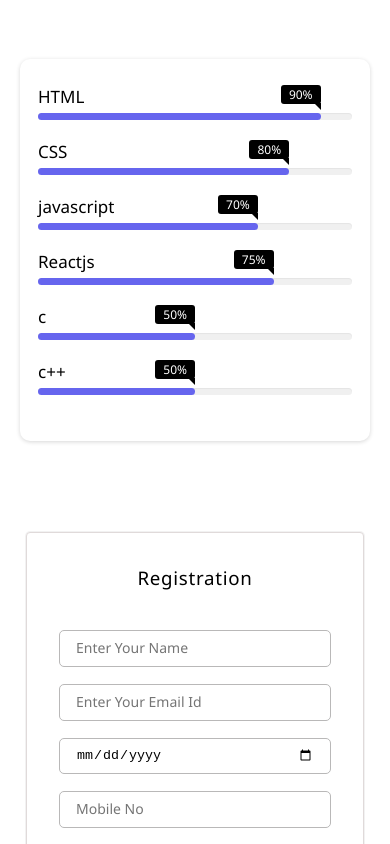
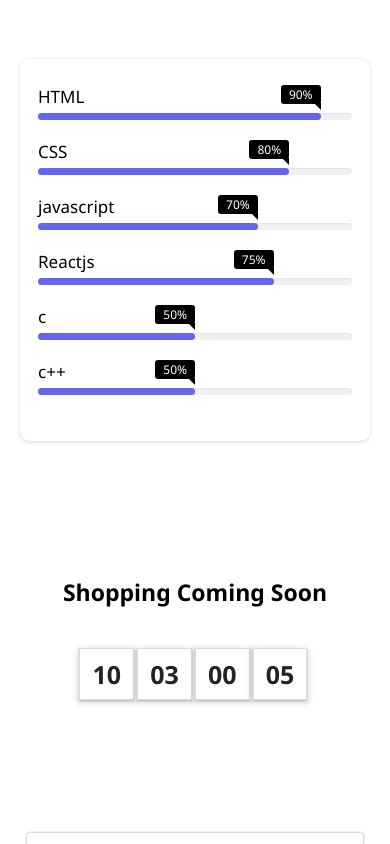
Before and after one commit to sivaramakrishnan10022001/MyProfile, a React (Create React App) app: page / in a window 390 px wide. Shown: the part 1156-2000 px from the top of the page. Built offline with nearby package versions, Linux system fonts and the light colour scheme.

Commit message:
3d commit

```diff
--- a/src/App.js
+++ b/src/App.js
@@ -2,9 +2,9 @@ import "./App.css";
 import Navbar from "./components/navbar";
 import Header from "./components/header/header";
 import Skills from "./components/skills/skills";
-// import Shopping from "./components/shopping/shopping";
+import Shopping from "./components/shopping/shopping";
 import Login from "./components/login/login";
-// import Contact from "./components/contact/contact";
+import Contact from "./components/contact/contact";
 
 // import Testing from "./components/testing";
 
@@ -14,9 +14,9 @@ function App() {
       <Navbar />
       <Header />
       <Skills />
-      {/* <Shopping /> */}
+      <Shopping />
       <Login />
-      {/* <Contact /> */}
+      <Contact />
       {/* <Testing /> */}
     </div>
   );
--- a/src/components/contact/contact.css
+++ b/src/components/contact/contact.css
@@ -1,5 +1,4 @@
-
-.contact_wapper{
+.contact_wapper {
     width: 100%;
     height: 8rem;
     margin-top: 2rem;
@@ -10,7 +9,7 @@
     box-shadow: rgba(67, 71, 85, 0.27) 0px 0px 0.25em, rgba(90, 125, 188, 0.05) 0px 0.25em 1em;
 }
 
-.contact_wapper > .contact_container {
+.contact_wapper>.contact_container {
     display: flex;
     align-items: center;
     justify-content: space-between;
@@ -20,13 +19,13 @@
     color: gray;
 }
 
-.contact_wapper > .contact_container > .contact_left{
+.contact_wapper>.contact_container>.contact_left {
     display: flex;
     font-size: 1.3rem;
     flex-direction: column;
 }
 
-.contact_wapper > .contact_container > .contact_left >.email{
+.contact_wapper>.contact_container>.contact_left>.email {
     display: flex;
     align-items: center;
     color: rgb(49, 48, 48);
@@ -36,7 +35,7 @@
     user-select: none;
 }
 
-.contact_wapper > .contact_container > .contact_left > .email > a{
+.contact_wapper>.contact_container>.contact_left>.email>a {
     font-size: 1rem;
     margin-left: 0.4rem;
     color: rgb(49, 48, 48);
@@ -44,12 +43,12 @@
     letter-spacing: 0;
 }
 
-.contact_wapper > .contact_container > .contact_left >.phone{
+.contact_wapper>.contact_container>.contact_left>.phone {
     display: flex;
     align-items: center;
 }
 
-.contact_wapper > .contact_container > .contact_left > .phone > p{
+.contact_wapper>.contact_container>.contact_left>.phone>p {
     font-size: 1.3rem;
     font-weight: 500;
     margin-right: 0.4rem;
@@ -58,7 +57,7 @@
     font-weight: 500;
 }
 
-.contact_wapper > .contact_container > .contact_left > .phone > h5{
+.contact_wapper>.contact_container>.contact_left>.phone>h5 {
     font-size: 1rem;
     margin-left: 0.4rem;
     color: rgb(49, 48, 48);
@@ -67,11 +66,12 @@
 
 /*------------- contact_right -----------------*/
 
-.contact_wapper > .contact_container > .contact_right {
+.contact_wapper>.contact_container>.contact_right {
     display: flex;
     font-size: 1.3rem;
 }
-.contact_wapper > .contact_container > .contact_right  > a{
+
+.contact_wapper>.contact_container>.contact_right>a {
     display: flex;
     align-items: center;
     letter-spacing: 0;
@@ -79,11 +79,11 @@
     font-weight: 500;
 }
 
-.contact_wapper > .contact_container > .contact_right  > a:first-child{
+.contact_wapper>.contact_container>.contact_right>a:first-child {
     margin-right: 1.5rem;
 }
 
-.contact_wapper > .contact_container > .contact_right  > a > .svg_facebook{
+.contact_wapper>.contact_container>.contact_right>a>.svg_facebook {
     fill: #1285c7;
     border-radius: 15px;
     height: 1.8rem;
@@ -91,7 +91,7 @@
     margin-right: 0.5rem;
 }
 
-.contact_wapper > .contact_container > .contact_right  > a > .svg_instagram{
+.contact_wapper>.contact_container>.contact_right>a>.svg_instagram {
     fill: #e91f11;
     border-radius: 15px;
     height: 1.8rem;
@@ -103,14 +103,99 @@
 /* 425 */
 
 @media (max-width: 425px) {
-    .contact_wapper > .contact_container {
+    .contact_wapper {
+        width: 100%;
+        height: 8rem;
+        margin-top: 2rem;
         display: flex;
         align-items: center;
-        flex-direction: column;
+        justify-content: center;
+        padding: 0 1px;
+        background-color: #fff;
+        box-shadow: rgba(67, 71, 85, 0.27) 0px 0px 0.25em, rgba(90, 125, 188, 0.05) 0px 0.25em 1em;
+
+    }
+
+    .contact_wapper>.contact_container {
+        display: flex;
+        align-items: center;
+        width: 280px;
+        height: 100%;
+        /* flex-direction: column; */
         justify-content: space-between;
-        width: 100%;
         height: 5rem;
         padding: 0 0.5rem;
         color: gray;
+
+    }
+
+    .contact_wapper>.contact_container>.contact_left {
+        display: flex;
+        font-size: 0.5rem;
+        flex-direction: column;
+        width: 100%;
+    }
+
+    .contact_wapper>.contact_container>.contact_left>.email {
+        display: flex;
+        align-items: center;
+        color: rgb(49, 48, 48);
+        font-size: 0.7rem;
+        font-weight: 500;
+    }
+
+    .contact_wapper>.contact_container>.contact_left>.email>a {
+        font-size: 0.5rem;
+        margin-left: 0.4rem;
+        color: rgb(49, 48, 48);
+    }
+
+    .contact_wapper>.contact_container>.contact_left>.phone>p {
+        font-size: 0.7rem;
+        margin-right: 0.4rem;
+        user-select: none;
+        color: rgb(49, 48, 48);
+        font-weight: 500;
+    }
+
+    .contact_wapper>.contact_container>.contact_left>.phone>h5 {
+        font-size: 0.5rem;
+        margin-left: 0.4rem;
+        color: rgb(49, 48, 48);
+        font-weight: 500;
+    }
+
+    .contact_wapper>.contact_container>.contact_right {
+        display: flex;
+        font-size: 0.7rem;
+    }
+
+    .contact_wapper>.contact_container>.contact_right>a {
+        display: flex;
+        align-items: center;
+        letter-spacing: 0;
+        font-size: 0.5rem;
+        color: rgb(49, 48, 48);
+        font-weight: 500;
+    }
+
+    .contact_wapper>.contact_container>.contact_right>a:first-child {
+        margin-right: 1rem;
+    }
+
+    .contact_wapper>.contact_container>.contact_right>a>.svg_facebook {
+        fill: #1285c7;
+        border-radius: 15px;
+        height: 1rem;
+        width: 1rem;
+        margin-right: 0.5rem;
+    }
+
+    .contact_wapper>.contact_container>.contact_right>a>.svg_instagram {
+        fill: #e91f11;
+        border-radius: 15px;
+        height: 1rem;
+        width: 1rem;
+        margin-right: 0.5rem;
     }
 }
--- a/src/components/shopping/countdowntimer.css
+++ b/src/components/shopping/countdowntimer.css
@@ -32,5 +32,26 @@
     color: rgb(36, 35, 35);
     background-color: #ffffff;
     border: 1px solid gainsboro;
-    box-shadow: rgba(60, 64, 67, 0.3) 0px 1px 2px 0px, rgba(60, 64, 67, 0.15) 0px 2px 6px 2px;
+    margin-right: 0.2rem;
+    box-shadow: #3c40434d 0px 1px 2px 0px, rgba(60, 64, 67, 0.15) 0px 2px 6px 2px;
 }
+
+@media (max-width: 425px) {
+    .timer-wapper{
+        width: 280px;
+        height: 100px;
+    }
+    .timer-wapper.sample{
+        font-weight: bold;
+        font-size: 25px;
+        font-family: 'Segoe UI', Tahoma, Geneva, Verdana, sans-serif;
+    }
+    .timer-wapper.sample > .timer-container > .clock{
+        padding: 8px 12px;
+        color: #242323;
+        background-color: #ffffff;
+        border: 1px solid gainsboro;
+        margin-right: 0.2rem;
+        box-shadow: #3c40434d 0px 1px 2px 0px, rgba(60, 64, 67, 0.15) 0px 2px 6px 2px;
+    }
+}
--- a/src/components/shopping/shopping.css
+++ b/src/components/shopping/shopping.css
@@ -1,10 +1,14 @@
 
 .shopping_wapper{
     width: 100%;
-    height: 600px;
+    height: 300px;
     display: flex;
     align-items: center;
     justify-content: center;
     flex-direction: column;
 
 }
+
+.shopping_wapper > h1{
+    font-size: 23px;
+}
--- a/src/components/shopping/shopping.jsx
+++ b/src/components/shopping/shopping.jsx
@@ -12,12 +12,9 @@ class Shopping extends React.Component {
     render() {
         return (
             <div className="shopping_wapper">
-                <h1>Coming Soon</h1>
+                <h1>Shopping Coming Soon</h1>
                 <CountdownTimer className="sample" interval="10:3:0:10" />
             </div>
-
-
-
         )
     }
 }
```
Also changed, not shown: 12 other files (tests, documents, lock files or other folders).
